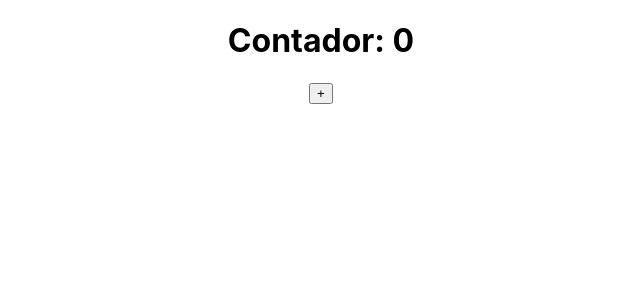
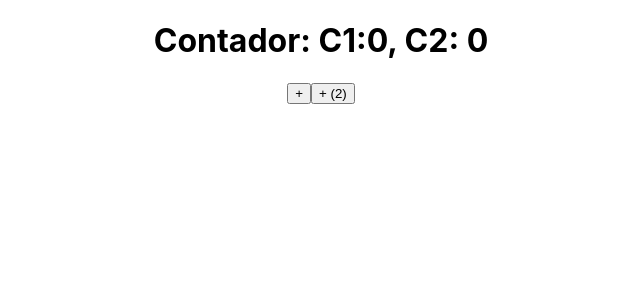
Before and after one commit to GeronimoOlanda/React-e-Hooks, a React (Create React App) app: page / in a window 1280 px wide. Shown: the top 300 px of the page, without its empty margins (319-959 px from the left). Built offline with nearby package versions, Linux system fonts and the light colour scheme.

Commit message:
Atualizando commentarios e os dados referente a o useEffect

```diff
--- a/src/App.js
+++ b/src/App.js
@@ -4,6 +4,7 @@ import { useState, useEffect } from 'react';
 function App() {
   const [counter, setCounter] = useState(0);
   const [counter2, setCounter2] = useState(0);
+
   /*
   // executa toda vez que o component atualiza
   useEffect(() => {
@@ -15,10 +16,18 @@ function App() {
     console.log(`Contador mudou para ${counter}`);
   }, [counter]);
  */
+  // toda variavel usada dentro do useEffect, deve ser passada como dependencia em []
+  useEffect(() => {
+    console.log('C1', counter, 'C2 ', counter2);
+  }, [counter, counter2]);
+
   return (
     <div className="App">
-      <h1>Contador: {counter}</h1>
+      <h1>
+        Contador: C1:{counter}, C2: {counter2}
+      </h1>
       <button onClick={() => setCounter(counter + 1)}>+</button>
+      <button onClick={() => setCounter2(counter2 + 1)}>+ (2)</button>
     </div>
   );
 }
```
